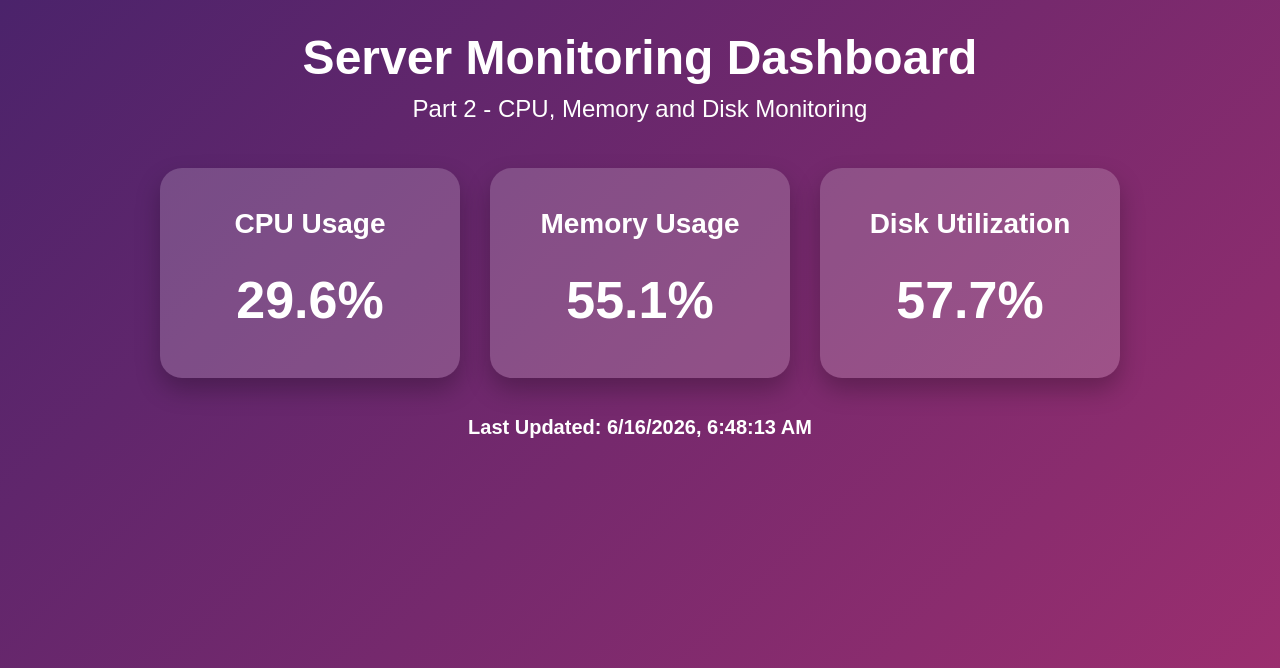
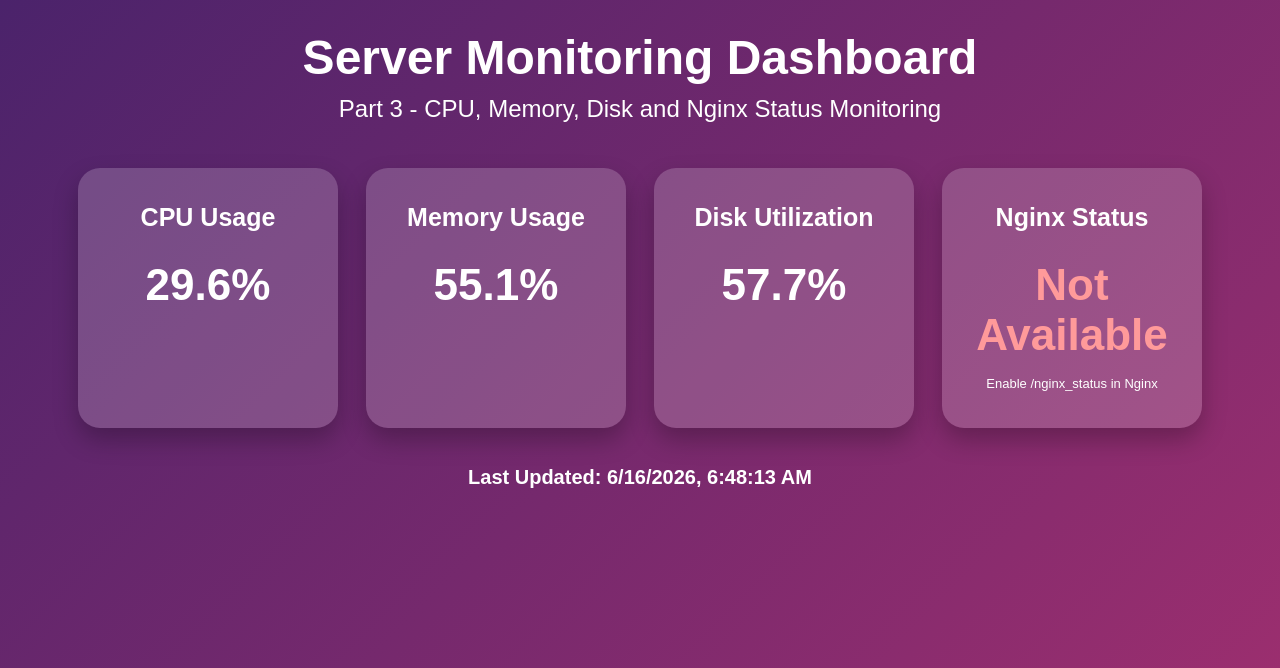
Before and after one commit to arathyac/s-monitor-dashboard, a Flask app: page / in a window 1280 px wide. Shown: the top 668 px of the page. Run offline with Flask 3, Linux system fonts and the light colour scheme.

Commit message:
Add nginx status monitoring

```diff
--- a/static/script.js
+++ b/static/script.js
@@ -11,5 +11,37 @@ function updateDashboard() {
     document.getElementById("time").innerText = now.toLocaleString();
 }
 
+async function checkNginxStatus() {
+    const status = document.getElementById("nginxStatus");
+    const details = document.getElementById("nginxDetails");
+
+    try {
+        const response = await fetch("/nginx_status", {
+            cache: "no-store"
+        });
+
+        if (!response.ok) {
+            throw new Error("Nginx status not available");
+        }
+
+        const data = await response.text();
+
+        status.innerText = "Running";
+        status.classList.remove("offline");
+        status.classList.add("online");
+
+        details.innerText = data.split("\n")[0];
+    } catch (error) {
+        status.innerText = "Not Available";
+        status.classList.remove("online");
+        status.classList.add("offline");
+
+        details.innerText = "Enable /nginx_status in Nginx";
+    }
+}
+
 updateDashboard();
+checkNginxStatus();
+
 setInterval(updateDashboard, 3000);
+setInterval(checkNginxStatus, 5000);
--- a/static/style.css
+++ b/static/style.css
@@ -32,27 +32,43 @@ h2 {
 .cards {
     display: flex;
     justify-content: center;
-    gap: 30px;
+    gap: 28px;
     flex-wrap: wrap;
 }
 
 .card {
-    width: 300px;
-    min-height: 210px;
+    width: 260px;
+    min-height: 220px;
     background: rgba(255, 255, 255, 0.18);
     border-radius: 22px;
-    padding: 40px 20px;
+    padding: 35px 20px;
     box-shadow: 0 12px 25px rgba(0, 0, 0, 0.25);
 }
 
 .card h3 {
-    font-size: 28px;
-    margin-bottom: 30px;
+    font-size: 25px;
+    margin-bottom: 28px;
 }
 
 .card p {
-    font-size: 52px;
+    font-size: 44px;
     font-weight: bold;
+}
+
+.card small {
+    display: block;
+    margin-top: 15px;
+    font-size: 13px;
+    line-height: 1.4;
+    word-break: break-word;
+}
+
+.online {
+    color: #7CFF7C;
+}
+
+.offline {
+    color: #FF9A9A;
 }
 
 .updated {
--- a/templates/index.html
+++ b/templates/index.html
@@ -8,7 +8,7 @@
 <body>
     <div class="container">
         <h1>Server Monitoring Dashboard</h1>
-        <h2>Part 2 - CPU, Memory and Disk Monitoring</h2>
+        <h2>Part 3 - CPU, Memory, Disk and Nginx Status Monitoring</h2>
 
         <div class="cards">
             <div class="card">
@@ -25,6 +25,12 @@
                 <h3>Disk Utilization</h3>
                 <p id="disk">0%</p>
             </div>
+
+            <div class="card">
+                <h3>Nginx Status</h3>
+                <p id="nginxStatus">Checking...</p>
+                <small id="nginxDetails">Waiting for response</small>
+            </div>
         </div>
 
         <p class="updated">Last Updated: <span id="time">--</span></p>
```
